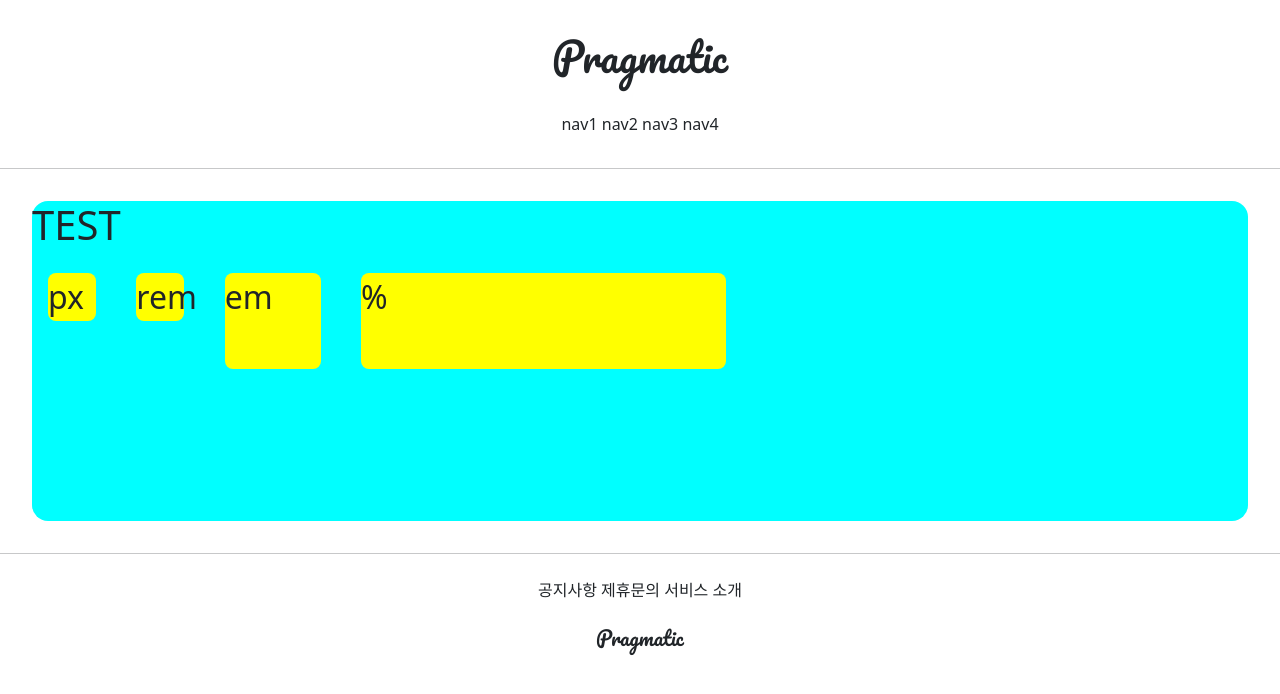
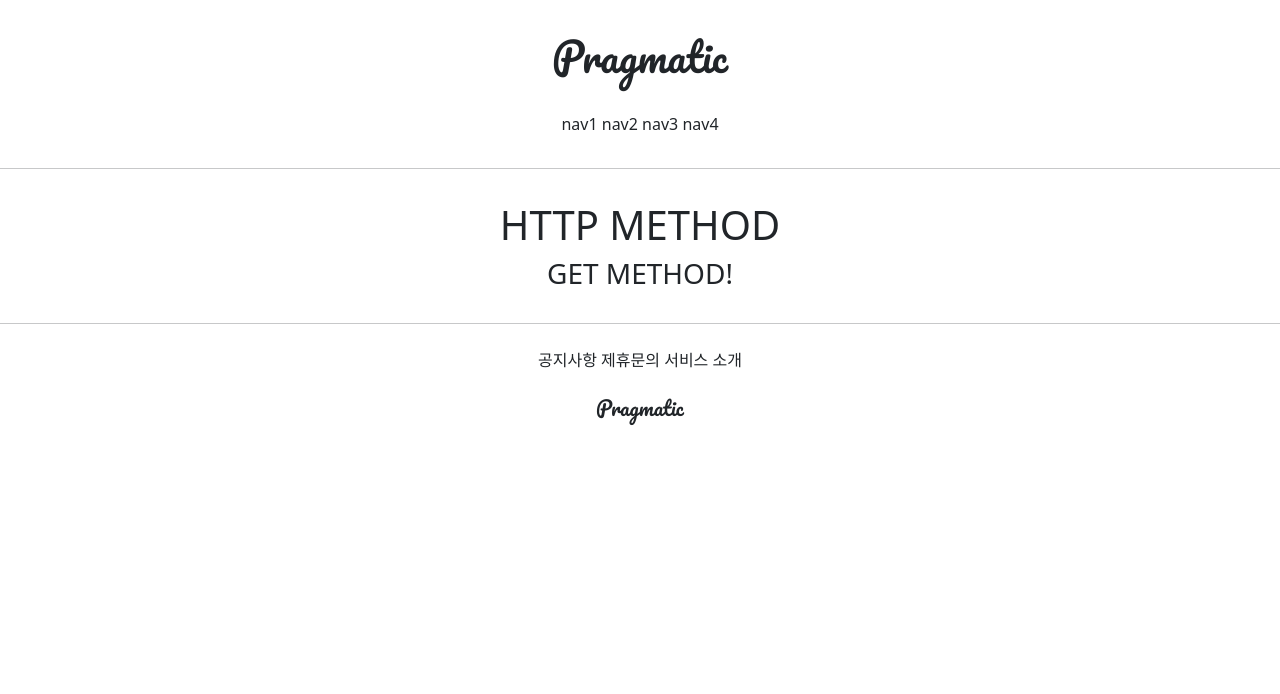
Before and after one commit to noeul1114/gis_3ban_1, a Django app: page /accounts/hello_world/ in a window 1280 px wide. Shown: the top 694 px of the page. Run offline with Django 3.2, Linux system fonts and the light colour scheme; parts of the project's set-up code (start-up, migrations or seed data) failed here and were passed over.

Commit message:
7/9 3ban class commit 2

```diff
--- a/accountapp/templates/accountapp/hello_world.html
+++ b/accountapp/templates/accountapp/hello_world.html
@@ -2,25 +2,10 @@
 
 {% block content %}
 
-    <style>
-        .testing {
-            background-color: yellow;
-            margin: 1rem;
-            height: 48px;
-            width: 48px;
-            border-radius: .5rem;
-            display: inline-block;
-        }
-    </style>
+    <div style="margin: 2rem; text-align: center">
+        <h1>HTTP METHOD</h1>
 
-    <div style="height: 20rem; background-color: aqua;
-    margin: 2rem; border-radius: 1rem; font-size: 2rem">
-        <h1>TEST</h1>
-
-    <div class="testing" style="height: 48px; width: 48px">px</div>
-    <div class="testing" style="height: 3rem; width: 3rem">rem</div>
-    <div class="testing" style="height: 3em; width: 3em">em</div>
-    <div class="testing" style="height: 30%; width: 30%">%</div>
+    <h3>{{ text }}</h3>
 
     </div>
 
--- a/accountapp/views.py
+++ b/accountapp/views.py
@@ -5,4 +5,9 @@ from django.shortcuts import render
 
 
 def hello_world(request):
-    return render(request, 'accountapp/hello_world.html')
+    if request.method == "POST":
+        return render(request, 'accountapp/hello_world.html',
+                      context={'text': 'POST METHOD!'})
+    else:
+        return render(request, 'accountapp/hello_world.html',
+                      context={'text': 'GET METHOD!'})
```
